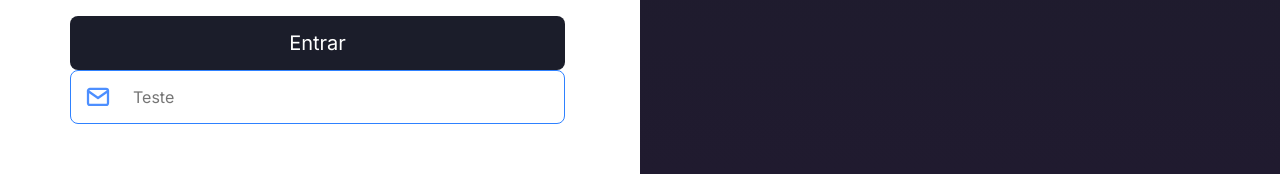
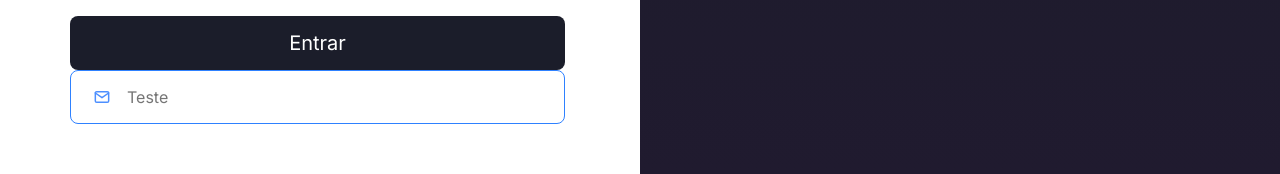
Before and after one commit to hercules-sousa/educad-frontend, a React (Create React App) app: page / in a window 1280 px wide. Shown: the part 493-667 px from the top of the page. Built offline with nearby package versions, Linux system fonts and the light colour scheme.

Commit message:
Corrigindo alguns detalhes

```diff
--- a/src/components/Input/index.tsx
+++ b/src/components/Input/index.tsx
@@ -4,7 +4,7 @@ import InputProps from "./types";
 const Input: React.FC<InputProps> = ({ placeholder, icon }) => {
   return (
     <StyledDiv>
-      {icon && <StyledImg src={icon} alt="Ícone" width={24} />}
+      {icon && <StyledImg src={icon} alt="Ícone" width={16} />}
       <StyledInput placeholder={placeholder} />
     </StyledDiv>
   );
--- a/src/components/Input/styles.ts
+++ b/src/components/Input/styles.ts
@@ -6,7 +6,7 @@ export const StyledInput = styled.input`
   width: 100%;
   height: 100%;
   border: 1.5px solid #2e81ff;
-  padding-left: 62px;
+  padding-left: 56px;
   font-weight: 400;
   font-size: 16px;
   color: #9a9a9a;
@@ -23,5 +23,5 @@ export const StyledDiv = styled.div`
 export const StyledImg = styled.img`
   position: absolute;
   text-align: center;
-  margin-left: 16px;
+  margin-left: 24px;
 `
```
